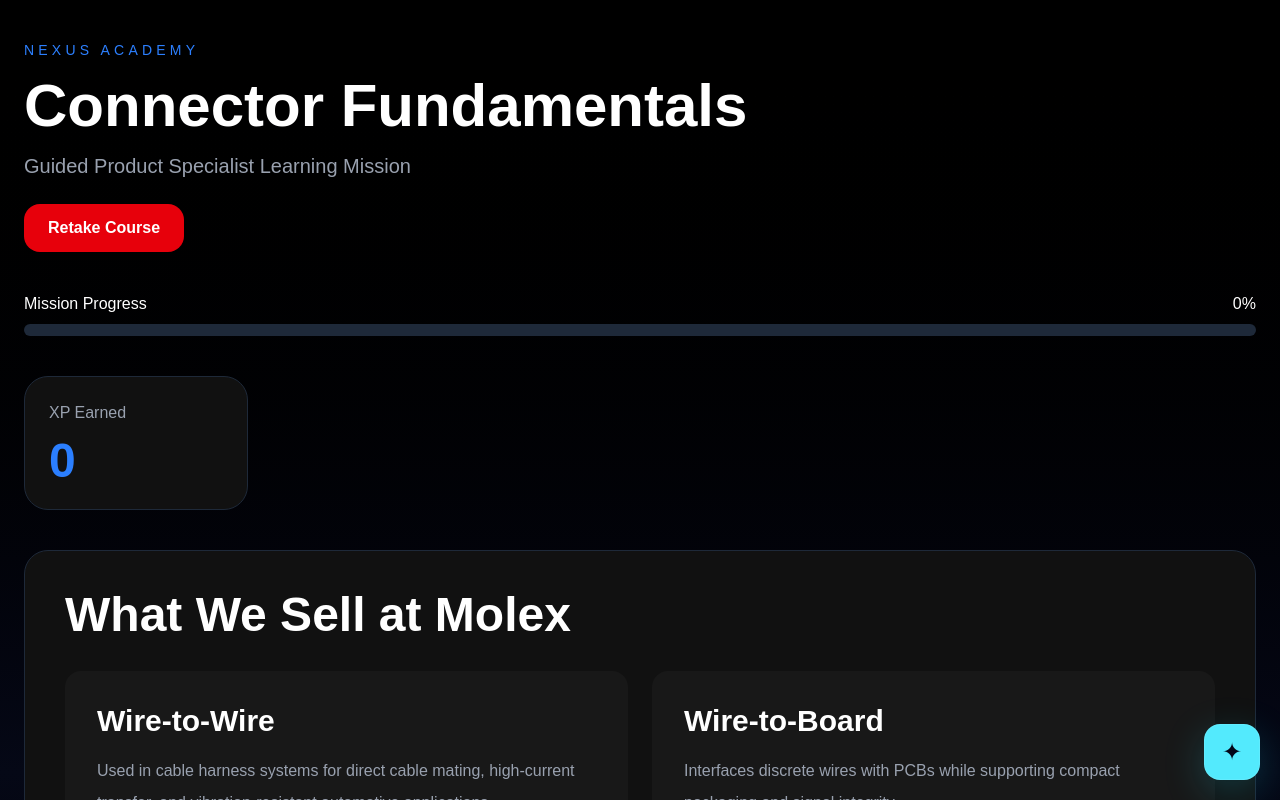
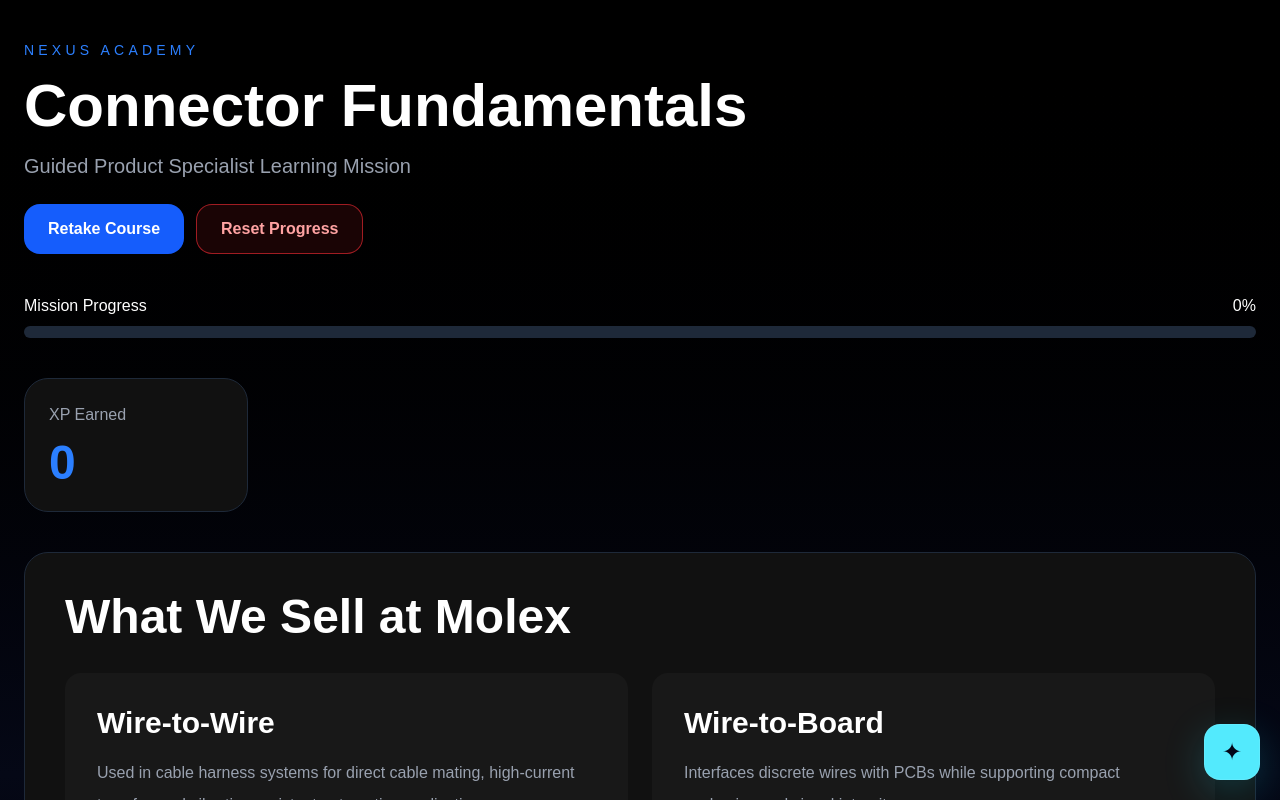
Before and after one commit to vishalawati08/nexus-academy-vishal, a Next.js app: page /mission/connector-fundamentals in a window 1280 px wide. Shown: the top 800 px of the page. Built offline with nearby package versions, Linux system fonts and the light colour scheme.

Commit message:
Add a full reset progress option to connector fundamentals

```diff
--- a/src/app/mission/connector-fundamentals/page.tsx
+++ b/src/app/mission/connector-fundamentals/page.tsx
@@ -766,6 +766,20 @@
 
   };
 
+  const resetProgress = () => {
+    const confirmed = window.confirm("Reset all Connector Fundamentals progress, quiz answers, XP, and badges? This cannot be undone.");
+    if (!confirmed) return;
+    localStorage.removeItem("connectorFundamentalsMaster");
+    localStorage.removeItem("connectorFundamentalsProgress");
+    localStorage.removeItem("nexusTotalXP");
+    setStep(1); setFoundationAnswer(""); setFoundationChecked(false);
+    setMatingAnswer(""); setMatingChecked(false); setAnatomyAnswer(""); setAnatomyChecked(false);
+    setChallengeKnowledgeAnswer(""); setChallengeKnowledgeChecked(false); setXp(0); setXpEvents([]); setBadges([]);
+    setConnectorMated(false); setSelectedPart(""); setExploredParts([]); setSelectedFeatures([]);
+    setChallengeSubmitted(false); setChallengePassed(false); setQuizStarted(false); setCurrentQuestion(0);
+    setSelectedAnswer(""); setQuizScore(0); setQuizCompleted(false); setQuizPassed(false); setShowExplanation(false);
+  };
+
   /* =========================================================
      UI
   ========================================================= */
@@ -822,12 +836,10 @@
           Guided Product Specialist Learning Mission
         </p>
 
-        <button
-          onClick={retakeCourse}
-          className="mb-10 bg-red-600 hover:bg-red-500 transition-all duration-300 hover:scale-[1.03] hover:shadow-[0_0_25px_rgba(239,68,68,0.45)] transition-all duration-300 hover:scale-[1.03] hover:shadow-[0_0_25px_rgba(239,68,68,0.45)] transition-all duration-300 hover:scale-[1.03] transition-all duration-300 hover:scale-[1.03] px-6 py-3 rounded-2xl font-semibold"
-        >
-          Retake Course
-        </button>
+        <div className="mb-10 flex flex-wrap gap-3">
+          <button onClick={retakeCourse} className="rounded-2xl bg-blue-600 px-6 py-3 font-semibold transition hover:bg-blue-500">Retake Course</button>
+          <button onClick={resetProgress} className="rounded-2xl border border-red-500/60 bg-red-500/10 px-6 py-3 font-semibold text-red-300 transition hover:bg-red-500/20">Reset Progress</button>
+        </div>
 
         {/* PROGRESS */}
 
```
